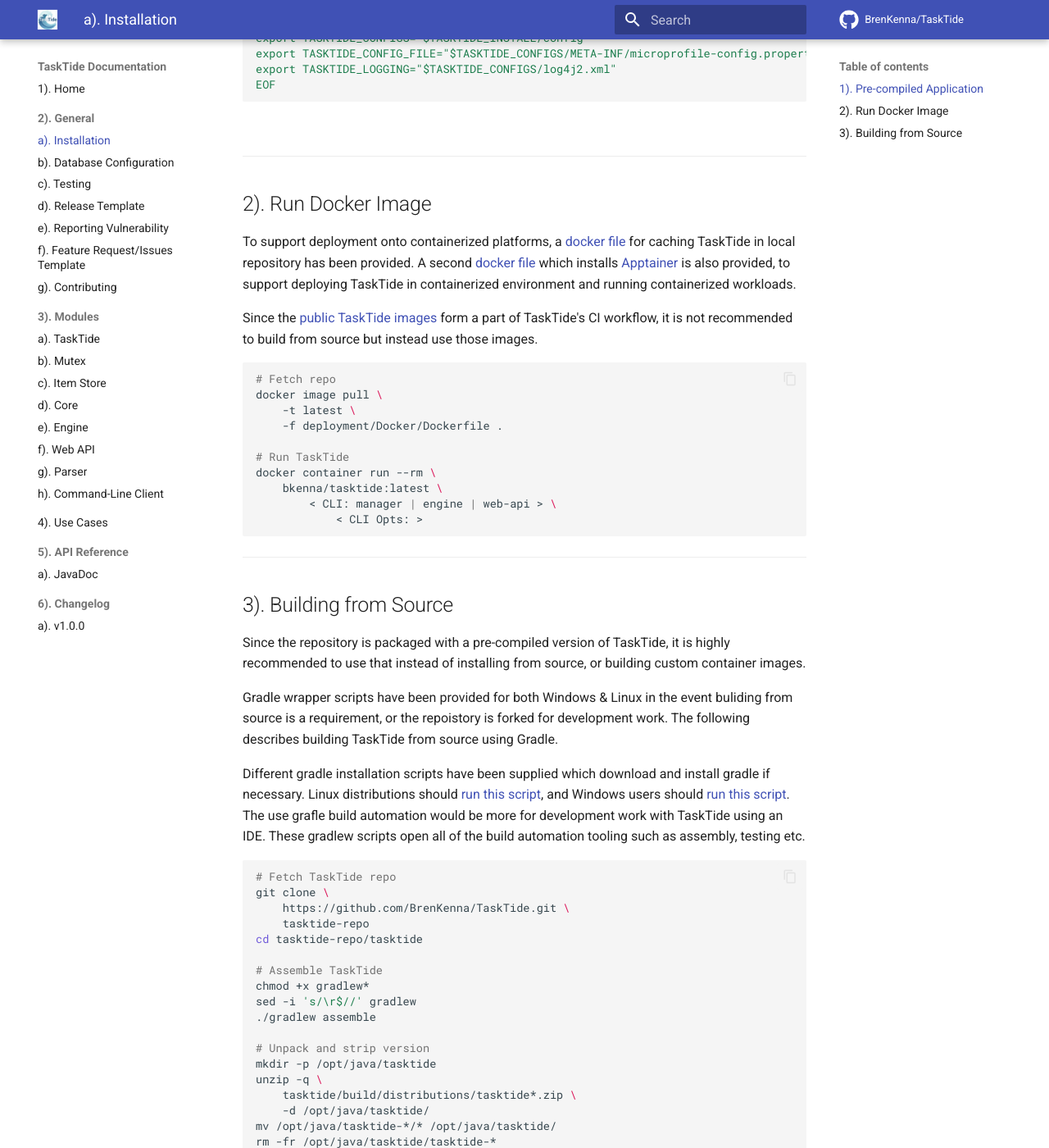
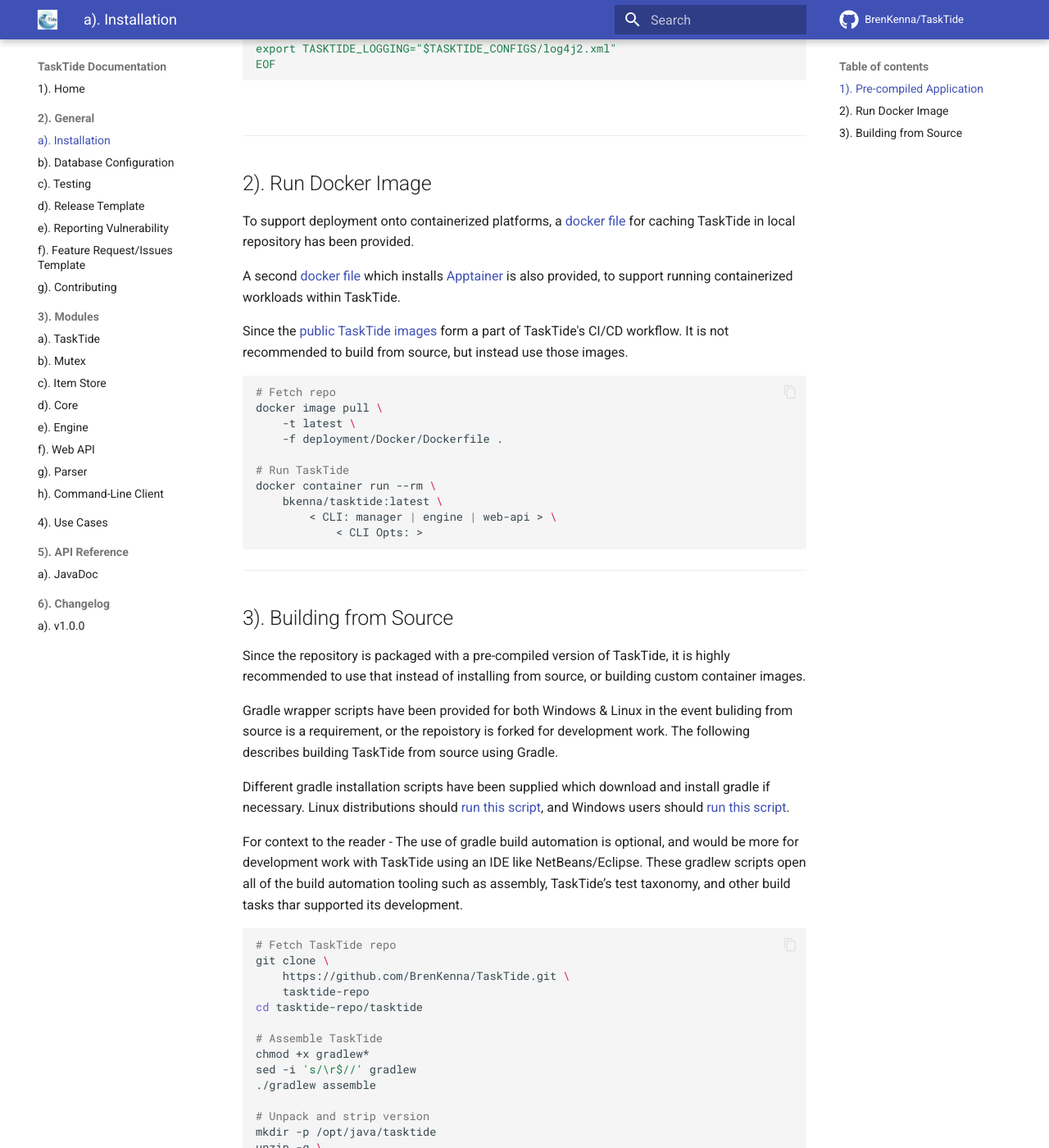
Before and after one commit to BrenKenna/TaskTide-Docs, an MkDocs documentation site: the page built from docs/general/INSTALL.md, in a window 1280 px wide and 1400 px high, scrolled down 1002 px. Shown: the whole window at 82% size. Built offline with MkDocs 1.6.1 and Material for MkDocs 9.7.7, drawn with Linux system fonts in a browser that asks for light colours; some of the changed text lies outside the part shown.

Commit message:
Update INSTALL.md

````diff
--- a/docs/general/INSTALL.md
+++ b/docs/general/INSTALL.md
@@ -7,12 +7,12 @@ The following describes how to:
     <li>Build application from source</li>
 </ul>
 
-As a Java application TaskTide requires java+17 whith installation mechanisms are [provided here](https://docs.oracle.com/en/java/javase/).
+As a Java application TaskTide requires [java+17](https://docs.oracle.com/en/java/javase/).
 
 ---
 
 ## 1). Pre-compiled Application
-The [release section](https://github.com/BrenKenna/TaskTide/releases/edit/v0.9.0) of this repository contains a zip which contains all TaskTide dependancies, wrapper scripts for running on linux/windows and configuration files which can be adjusted for the [target deployment strategy] (/docs/documentation/Database-Driver-Installation.md).
+Each [TaskTide release](https://github.com/BrenKenna/TaskTide/releases/edit/v0.9.0) contains a zip og all TaskTide dependancies, wrapper scripts for running on linux/windows and configuration files which can be adjusted for the [target deployment strategy](/docs/documentation/Database-Driver-Installation.md).
 
 ``` bash
 # 1). Fetch zip
@@ -49,9 +49,11 @@ EOF
 
 ## 2). Run Docker Image
 
-To support deployment onto containerized platforms, a [docker file](/docker/tasktide-latest.Dockerfile) for caching TaskTide in local repository has been provided. A second [docker file](/docker/tasktide-apptainer.Dockerfile) which installs [Apptainer](https://apptainer.org/) is also provided, to support deploying TaskTide in containerized environment and running containerized workloads.
+To support deployment onto containerized platforms, a [docker file](/docker/tasktide-latest.Dockerfile) for caching TaskTide in local repository has been provided.
 
-Since the [public TaskTide images](https://docker.tasktide.org) form a part of TaskTide's CI workflow, it is not recommended to build from source but instead use those images.
+A second [docker file](/docker/tasktide-apptainer.Dockerfile) which installs [Apptainer](https://apptainer.org/) is also provided, to support running containerized workloads within TaskTide.
+
+Since the [public TaskTide images](https://docker.tasktide.org) form a part of TaskTide's CI/CD workflow. It is not recommended to build from source, but instead use those images.
 
 
 ``` bash
@@ -75,7 +77,9 @@ Since the repository is packaged with a pre-compiled version of TaskTide, it is
 
 Gradle wrapper scripts have been provided for both Windows & Linux in the event buliding from source is a requirement, or the repoistory is forked for development work. The following describes building TaskTide from source using Gradle.
 
-Different gradle installation scripts have been supplied which download and install gradle if necessary. Linux distributions should [run this script](/tasktide/gradlew), and Windows users should [run this script](/tasktide/gradlew.bat). The use grafle build automation would be more for development work with TaskTide using an IDE. These gradlew scripts open all of the build automation tooling such as assembly, testing etc.
+Different gradle installation scripts have been supplied which download and install gradle if necessary. Linux distributions should [run this script](/tasktide/gradlew), and Windows users should [run this script](/tasktide/gradlew.bat).
+
+For context to the reader - The use of gradle build automation is optional, and would be more for development work with TaskTide using an IDE like NetBeans/Eclipse. These gradlew scripts open all of the build automation tooling such as assembly, TaskTide’s test taxonomy, and other build tasks thar supported its development.
 
 ```bash
 # Fetch TaskTide repo
````
Also changed, not shown: other parts of docs/general/INSTALL.md (+1 -1 lines).
